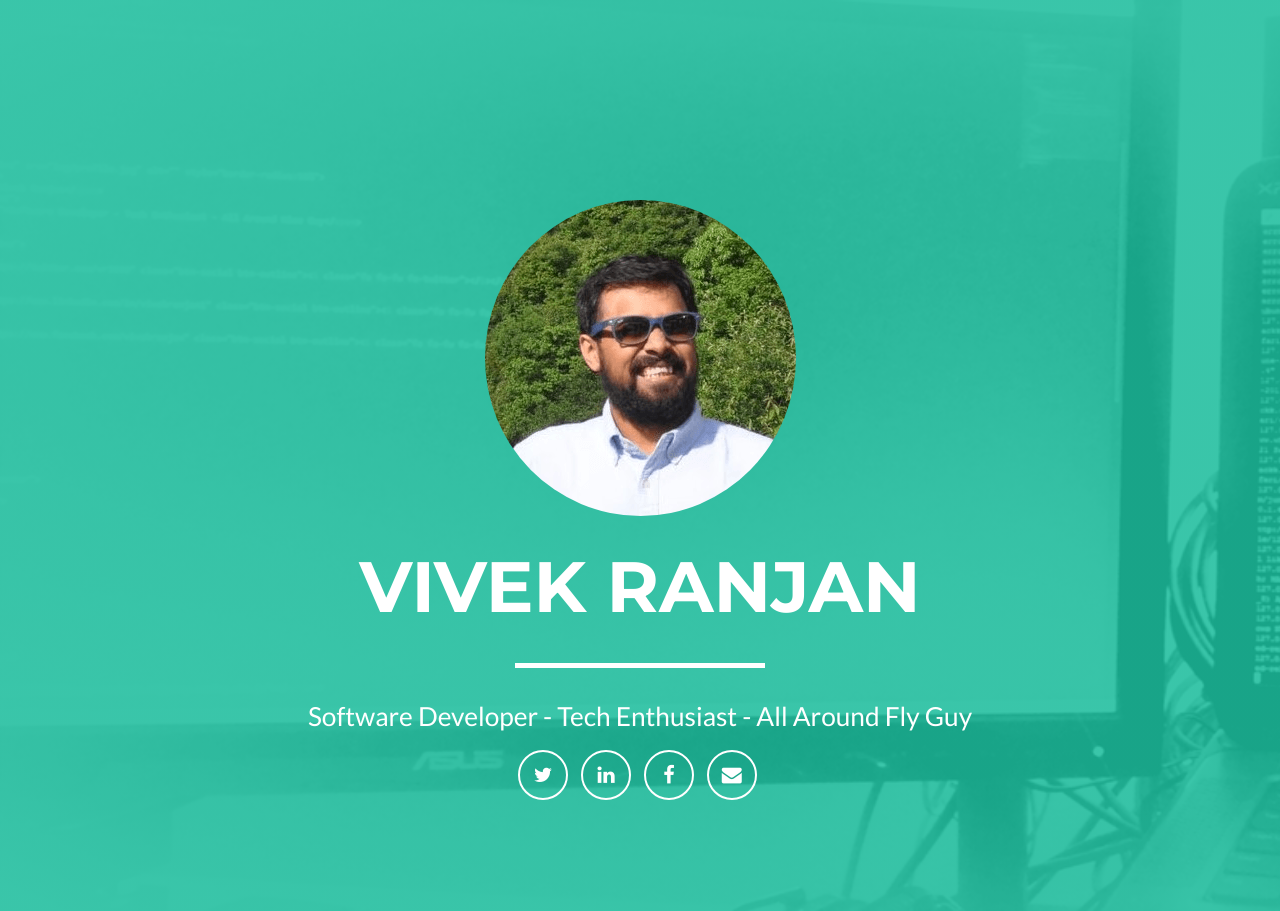
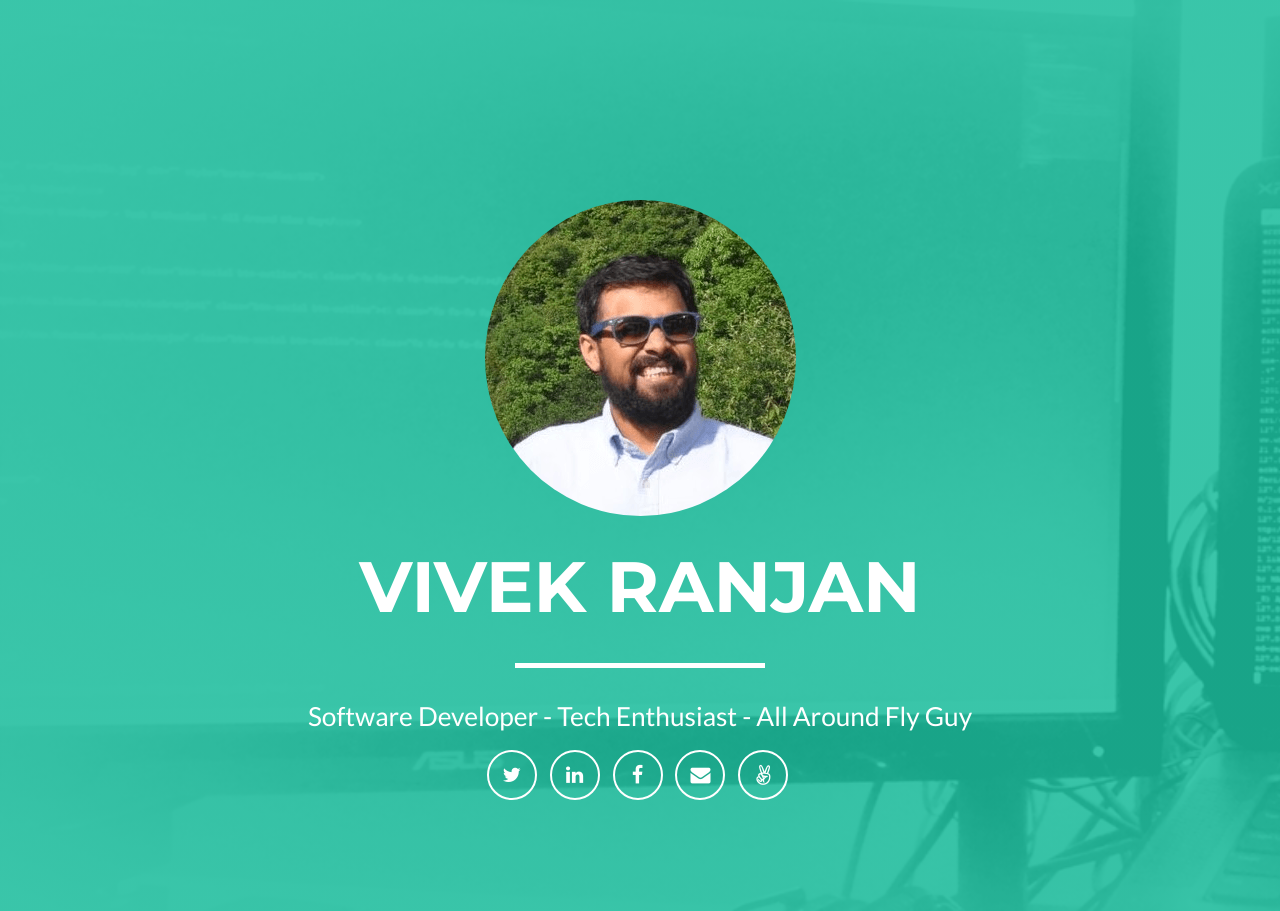
Before and after one commit to vr3690/vr3690.github.io, a plain HTML site: page index.html in a window 1280 px wide. Drawn offline with nearby package versions, Linux system fonts and the light colour scheme.

Commit message:
Added: AngelList link

```diff
--- a/index.html
+++ b/index.html
@@ -56,6 +56,9 @@
                                 <a href="https://www.facebook.com/vivekranjan" class="btn-social btn-outline" target="_blank"><i class="fa fa-fw fa-facebook"></i></a>
                             </li>
                             <li><a href="http://www.google.com/recaptcha/mailhide/d?k=01ukvu8H717gKlm1Um4FAxHg==&amp;c=oq6yL1KXCbxP6oX2Ujg6LF7NqF1jVj0-Le1YEjqY8FM=" onclick="window.open('http://www.google.com/recaptcha/mailhide/d?k\07501ukvu8H717gKlm1Um4FAxHg\75\75\46c\75oq6yL1KXCbxP6oX2Ujg6LF7NqF1jVj0-Le1YEjqY8FM\075', '', 'toolbar=0,scrollbars=0,location=0,statusbar=0,menubar=0,resizable=0,width=500,height=300'); return false;" title="Reveal this e-mail address" class="btn-social btn-outline"><i class="fa fa-fw fa-envelope"></i></a></li>
+                            <li>
+                                <a href="https://angel.co/vivek-ranjan" class="btn-social btn-outline" target="_blank"><i class="fa fa-fw fa-angellist"></i></a>
+                            </li>
                         </ul>
                     </div>
                 </div>
```
